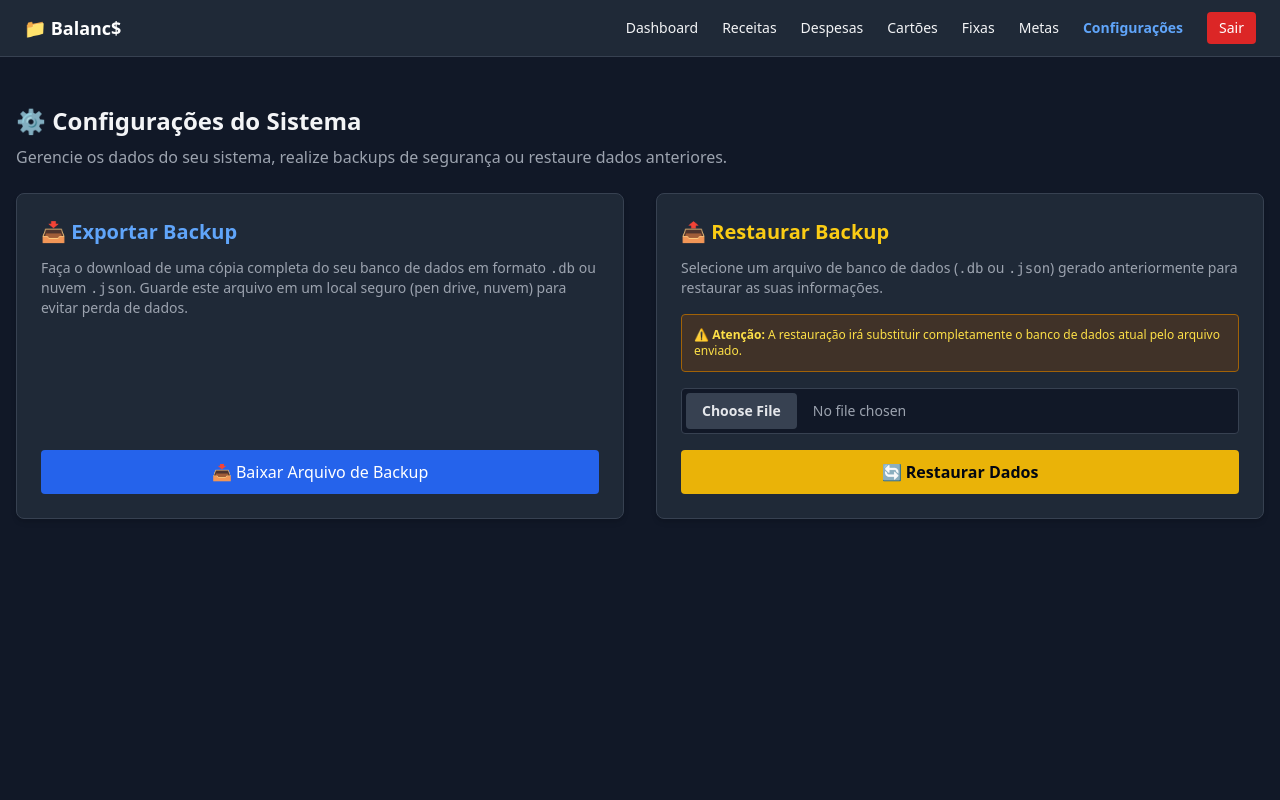
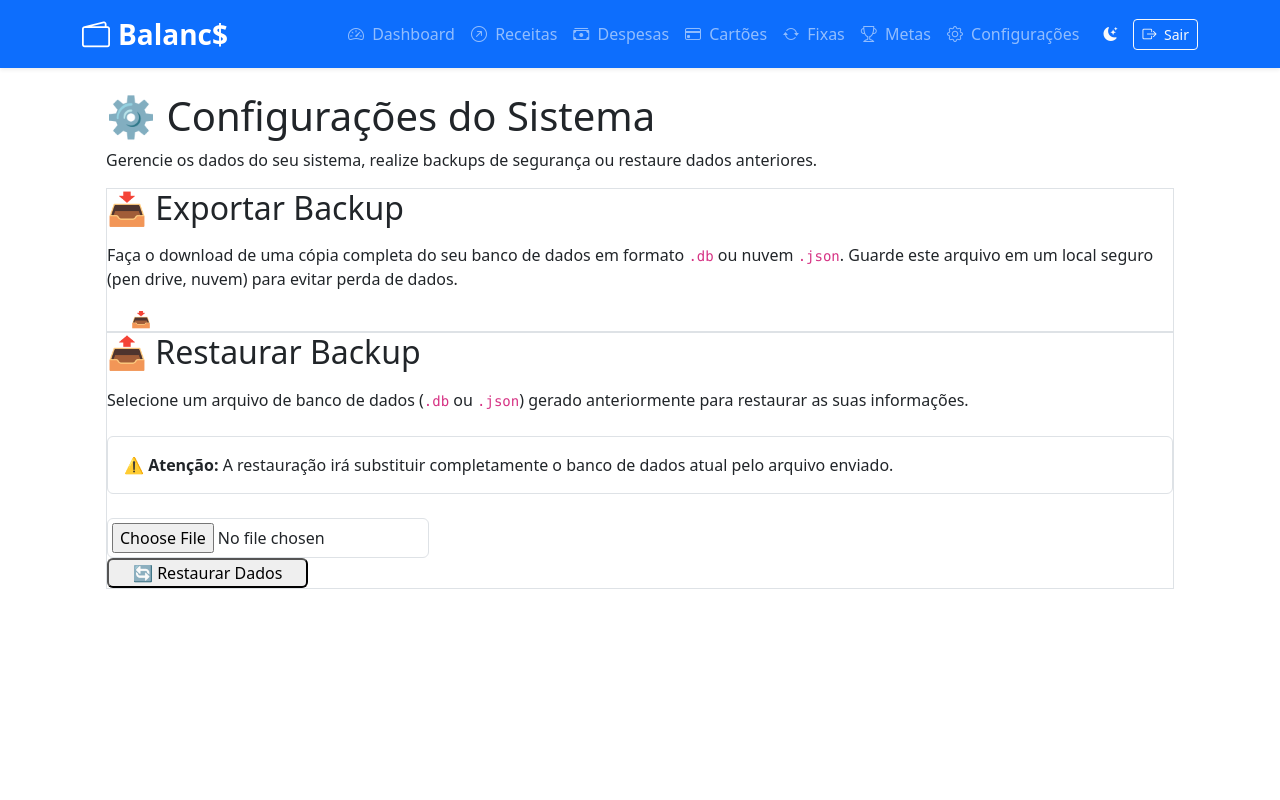
Before and after one commit to sergiohmc2001-ops/projeto-financeiro, a Flask app: page /configuracoes in a window 1280 px wide. Run offline with Flask 3, Linux system fonts and the light colour scheme; the visitor is signed in with stand-in values (Sample User, id 1); some libraries are stand-ins or nearby versions.

Commit message:
Restaura o uso do template base original nas configuracoes

```diff
--- a/templates/configuracoes.html
+++ b/templates/configuracoes.html
@@ -1,33 +1,6 @@
-<!DOCTYPE html>
-<html lang="pt-BR">
-<head>
-    <meta charset="UTF-8">
-    <meta name="viewport" content="width=device-width, initial-scale=1.0">
-    <title>Configurações - Balanc$</title>
-    <!-- Carrega o CSS global e o Tailwind para garantir que o layout e os botões funcionem -->
-    <link rel="stylesheet" href="{{ url_for('static', filename='css/style.css') }}">
-    <script src="https://cdn.tailwindcss.com"></script>
-</head>
-<body class="bg-gray-900 text-gray-100 min-h-screen">
+{% extends "base.html" %}
 
-    <!-- Barra de navegação padrão injetada diretamente para garantir links funcionais e visual idêntico -->
-    <nav class="bg-gray-800 border-b border-gray-700 px-6 py-3 flex justify-between items-center">
-        <div class="flex items-center gap-2 font-bold text-lg text-white">
-            <span>📁 Balanc$</span>
-        </div>
-        <div class="flex items-center gap-6 text-sm">
-            <a href="{{ url_for('configuracoes.index') if url_for else '#' }}" class="hover:text-blue-400">Dashboard</a>
-            <a href="#" class="hover:text-blue-400">Receitas</a>
-            <a href="#" class="hover:text-blue-400">Despesas</a>
-            <a href="#" class="hover:text-blue-400">Cartões</a>
-            <a href="#" class="hover:text-blue-400">Fixas</a>
-            <a href="#" class="hover:text-blue-400">Metas</a>
-            <a href="{{ url_for('configuracoes.index') }}" class="text-blue-400 font-semibold">Configurações</a>
-            <a href="#" class="bg-red-600 hover:bg-red-700 px-3 py-1.5 rounded text-white font-medium">Sair</a>
-        </div>
-    </nav>
-
-    <!-- Mensagens Flash -->
+{% block content %}
 <div class="container mx-auto px-4 mt-4">
     {% with messages = get_flashed_messages(with_categories=true) %}
         {% if messages %}
@@ -40,7 +13,6 @@
     {% endwith %}
 </div>
 
-    <!-- Conteúdo Principal das Configurações em Duas Colunas -->
 <div class="container mx-auto px-4 py-8">
     <h1 class="text-2xl font-bold mb-2 flex items-center gap-2">⚙️ Configurações do Sistema</h1>
     <p class="text-gray-400 mb-6">Gerencie os dados do seu sistema, realize backups de segurança ou restaure dados anteriores.</p>
@@ -85,6 +57,4 @@
 
     </div>
 </div>
-
-</body>
-</html>
+{% endblock %}
```
Lines whose indentation alone changed are shown as unchanged.
